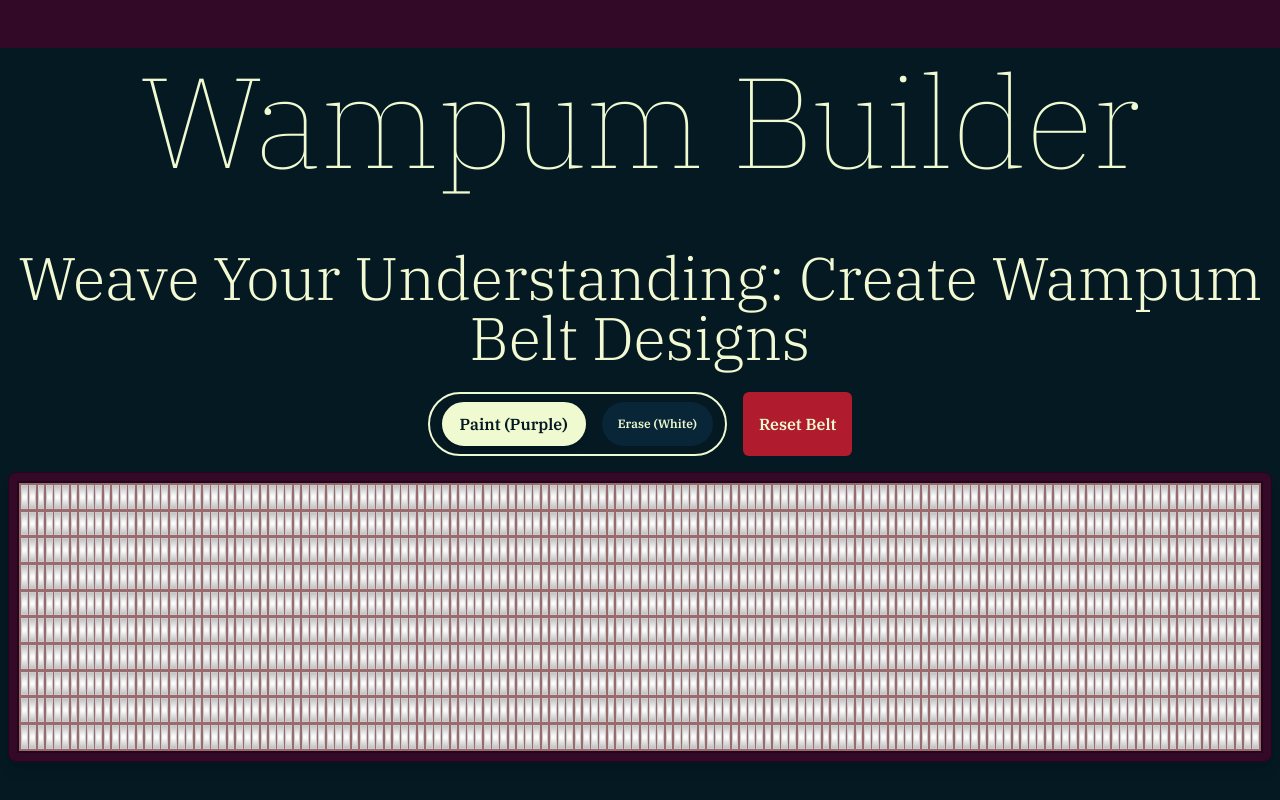
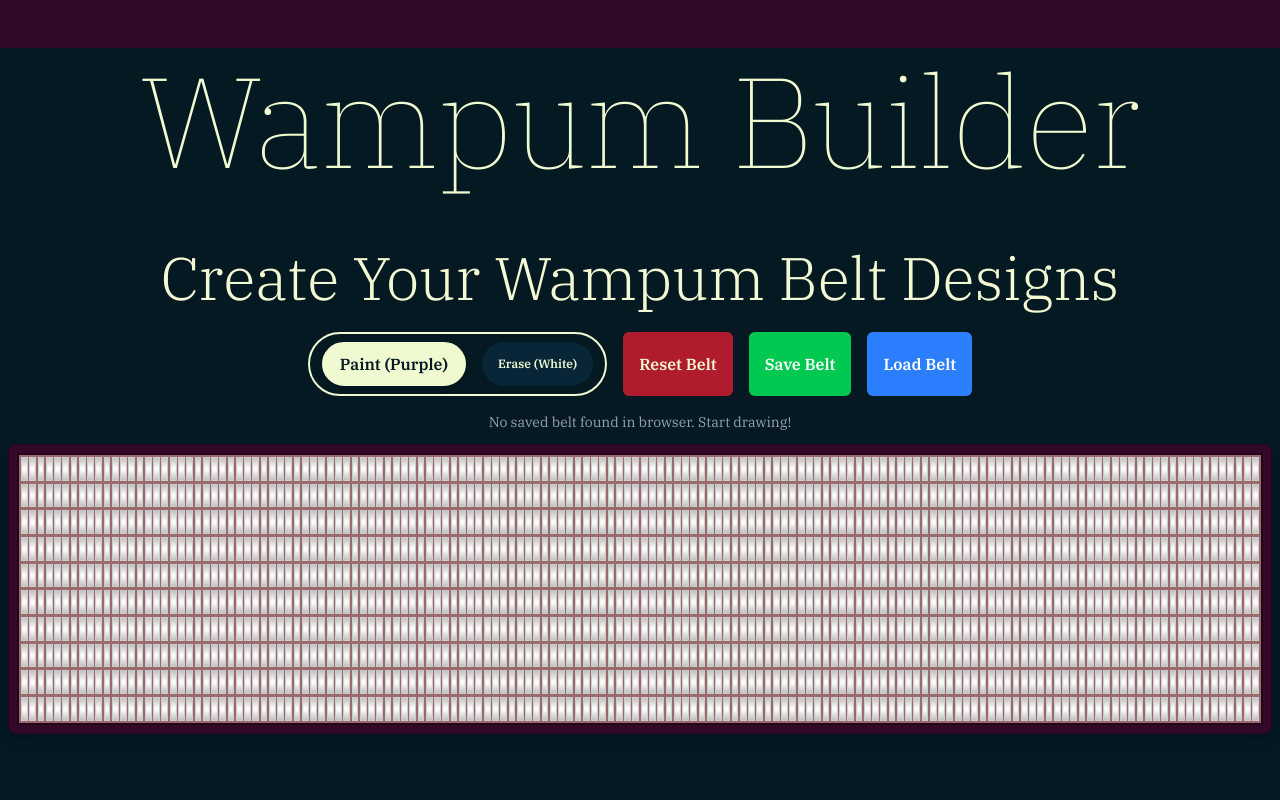
Before and after one commit to HUSS4IN22/wampumdesign, a React (Vite) app: page / in a window 1280 px wide. Shown: the part 808-1608 px from the top of the page. Built offline with nearby package versions, Linux system fonts and the light colour scheme.

Commit message:
add localstorage saving option

```diff
--- a/index.html
+++ b/index.html
@@ -5,7 +5,7 @@
     <link rel="icon" type="image/svg+xml" href="/vite.svg" />
     <link rel="stylesheet" href="./src/index.css" />
     <meta name="viewport" content="width=device-width, initial-scale=1.0" />
-    <title>Vite + React</title>
+    <title>CINT923 Wampum Belt Designer</title>
   </head>
   <body>
     <div id="root"></div>
--- a/src/components/WampumBuilder.jsx
+++ b/src/components/WampumBuilder.jsx
@@ -1,4 +1,3 @@
-
 import React, { useState, useEffect, useRef, useCallback} from 'react';
 import Bead from './Bead';
 
@@ -13,8 +12,8 @@ const BEAD_ROW_GAP_PX = 3;
 const BEAD_COLUMN_GAP_PX = 1.5;
 
 const BEAD_COLORS = {
-    'white': 'bead-gradient-white',
-    'purple': 'bead-gradient-purple',
+    'white': 'bead-gradient-white border-wampum-white-border',
+    'purple': 'bead-gradient-purple border-wampum-purple-border',
     'light-purple': 'bg-wampum-light-purple border-wampum-light-purple-border',
     'dark-purple': 'bg-wampum-dark-purple border-wampum-dark-purple-border',
 };
@@ -25,12 +24,68 @@ export default function WampumBuilder() {
     );
     const [isDragging, setIsDragging] = useState(false);
     const [brushMode, setBrushMode] = useState('paint');
+    const [statusMessage, setStatusMessage] = useState('');
 
     const gridRef = useRef(null);
+    const beadsRef = useRef(beads);
+
+    useEffect(() => {
+        beadsRef.current = beads;
+    }, [beads]);
+
+    useEffect(() => {
+        try {
+            const savedBeadsJson = localStorage.getItem('wampumBelt');
+            if (savedBeadsJson) {
+                const savedData = JSON.parse(savedBeadsJson);
+                if (savedData.beads && savedData.dimensions &&
+                    savedData.beads.length === wampumDimensions.rows * wampumDimensions.columns &&
+                    savedData.dimensions.rows === wampumDimensions.rows &&
+                    savedData.dimensions.columns === wampumDimensions.columns) {
+                    setBeads(savedData.beads);
+                    setStatusMessage("Belt loaded from your browser's storage!");
+                } else {
+                    setBeads(Array(wampumDimensions.rows * wampumDimensions.columns).fill('white'));
+                    setStatusMessage("Loaded belt had different dimensions or invalid data. Starting fresh.");
+                }
+            } else {
+                setStatusMessage("No saved belt found in browser. Start drawing!");
+            }
+        } catch (e) {
+            console.error("Error loading from local storage on mount:", e);
+            setStatusMessage(`Error loading belt: ${e.message}.`);
+        }
+    }, []);
+
+    useEffect(() => {
+        if (gridRef.current) {
+            gridRef.current.style.setProperty('--grid-rows', wampumDimensions.rows);
+            gridRef.current.style.setProperty('--grid-cols', wampumDimensions.columns);
+            gridRef.current.style.setProperty('--bead-width', `${BEAD_WIDTH_PX}px`);
+            gridRef.current.style.setProperty('--bead-height', `${BEAD_HEIGHT_PX}px`);
+            gridRef.current.style.setProperty('--bead-row-gap', `${BEAD_ROW_GAP_PX}px`);
+            gridRef.current.style.setProperty('--bead-column-gap', `${BEAD_COLUMN_GAP_PX}px`);
+        }
+    }, []);
 
     const getActiveColor = useCallback(() => {
         return brushMode === 'paint' ? 'purple':'white';
     }, [brushMode]);
+
+    const saveBeadsToLocalStorage = useCallback(() => {
+        try {
+            const dataToSave = {
+                beads: beadsRef.current,
+                dimensions: wampumDimensions,
+                lastSaved: new Date().toISOString()
+            };
+            localStorage.setItem('wampumBelt', JSON.stringify(dataToSave));
+            setStatusMessage("Belt saved automatically to your browser!");
+        } catch (e) {
+            console.error("Error saving to local storage:", e);
+            setStatusMessage(`Error saving: ${e.message}. Storage might be full.`);
+        }
+    }, []);
 
     const colorBead = useCallback((startIndex) => {
         setBeads(prevBeads => {
@@ -46,32 +101,34 @@ export default function WampumBuilder() {
     }, [getActiveColor]);
 
 
-
     const handleMouseDown = useCallback(()=> {
         setIsDragging(true);
-        console.log("Dragging")
     }, []);
 
     const handleMouseUp = useCallback(()=> {
         setIsDragging(false);
-        console.log("Not Dragging")
-    }, []);
+        saveBeadsToLocalStorage();
+    }, [saveBeadsToLocalStorage]);
 
     const handleMouseLeave = useCallback(()=> {
+        if (isDragging) {
             setIsDragging(false);
-        console.log("Not Dragging")
-    }, []);
+            saveBeadsToLocalStorage();
+        }
+    }, [isDragging, saveBeadsToLocalStorage]);
 
 
     const handleBeadClick = useCallback((index) => {
         colorBead(index);
-            console.log("Dragging")
-    }, [colorBead]);
+        setTimeout(() => {
+            saveBeadsToLocalStorage();
+        }, 0);
+    }, [colorBead, saveBeadsToLocalStorage]);
+
 
     const handleBeadMouseEnter = useCallback((index) => {
         if (isDragging) {
             colorBead(index);
-            console.log("Dragging")
         }
     }, [colorBead, isDragging]);
 
@@ -90,14 +147,42 @@ export default function WampumBuilder() {
         }
     }, []);
 
+    const handleSaveButtonClick = useCallback(() => {
+        saveBeadsToLocalStorage();
+        setStatusMessage("Belt explicitly saved!");
+    }, [saveBeadsToLocalStorage]);
+
+    const handleLoadButtonClick = useCallback(() => {
+        try {
+            const savedBeadsJson = localStorage.getItem('wampumBelt');
+            if (savedBeadsJson) {
+                const savedData = JSON.parse(savedBeadsJson);
+                if (savedData.beads && savedData.dimensions &&
+                    savedData.beads.length === wampumDimensions.rows * wampumDimensions.columns &&
+                    savedData.dimensions.rows === wampumDimensions.rows &&
+                    savedData.dimensions.columns === wampumDimensions.columns) {
+                    setBeads(savedData.beads);
+                    setStatusMessage("Belt reloaded from browser storage!");
+                } else {
+                    setStatusMessage("No compatible belt found to reload.");
+                }
+            } else {
+                setStatusMessage("No saved belt found in browser to reload.");
+            }
+        } catch (e) {
+            console.error("Error reloading from local storage via button:", e);
+            setStatusMessage(`Error reloading belt: ${e.message}.`);
+        }
+    }, []);
 
 
     return (
-        <div className="w-flex flex-col items-center bg-[#051923] text-theme-text px-2">
+        <div id="wampum-builder-section" className="w-full flex flex-col items-center bg-[#051923] text-theme-text px-2 pb-8">
             <h2 className="text-sm xs:text-md sm:text-2xl md:text-4xl lg:text-5xl xl:text-6xl font-light mb-6 text-theme-deep-blue text-center">
-                Weave Your Understanding: Create Wampum Belt Designs
+                Create Your Wampum Belt Designs
             </h2>
-            <div className="mb-4 flex justify-center space-x-4">
+
+            <div className="mb-4 flex flex-wrap justify-center space-x-2 sm:space-x-4">
                 <div className='flex space-x-4 px-3 py-2 border-2 border-[#effad1] rounded-full'>
                     <button
                         onClick={() => setBrushMode('paint')}
@@ -118,11 +203,29 @@ export default function WampumBuilder() {
                 >
                     Reset Belt
                 </button>
+                <button
+                    onClick={handleSaveButtonClick}
+                    className="py-2 px-4 rounded-md font-semibold bg-green-500 text-white hover:bg-green-600 transition-colors duration-200 ease-in-out"
+                >
+                    Save Belt
+                </button>
+                <button
+                    onClick={handleLoadButtonClick}
+                    className="py-2 px-4 rounded-md font-semibold bg-blue-500 text-white hover:bg-blue-600 transition-colors duration-200 ease-in-out"
+                >
+                    Load Belt
+                </button>
             </div>
+
+            {statusMessage && (
+                <div className="text-sm mb-3 text-gray-400">
+                    {statusMessage}
+                </div>
+            )}
 
             <div className="w-full max-w-full overflow-x-auto p-2 border border-[#23061b] rounded-lg bg-[#340928] shadow-lg">
                 <div
-                    className="wampum-grid lg:w-full grid gap-px border-2 border-[#23061b] bg-[#9b6a6c] p-0.5 select-none overflow-x-auto"
+                    className="wampum-grid grid gap-px border-2 border-[#23061b] bg-[#9b6a6c] p-0.5 select-none"
                     ref={gridRef}
                     onMouseDown={handleMouseDown}
                     onMouseUp={handleMouseUp}
@@ -185,11 +288,11 @@ export default function WampumBuilder() {
 // }, [])
 
 // const handleBeadClick = (index) => {
-//     console.log(`Clicked bead at index: ${index}`)
+//
 // }
 
 // const handleBeadMouseEnter = (index) => {
-//     console.log(`Mouse entered bead at index: ${index}`)
+//
 // }
 
 
--- a/src/sections/Header.jsx
+++ b/src/sections/Header.jsx
@@ -3,9 +3,9 @@ import { Link } from 'react-scroll';
 export default function Header() {
   return (
     <section className='h-screen w-full flex flex-col items-center justify-center'>
-        <div className='text-9xl font-thin text-center mb-14'>CINT 923 Final Project:</div>
-        <div className='text-5xl font-400 text-center mb-14'>Custom Wampum Belt Designer</div>
-        <div><p className="text-2xl font-300 text-center">Create creative Wampum Belt designs to honor Indigenous histories and cultures</p></div>
+        <div className='text-5xl sm:text-7xl md:text-8xl lg:text-9xl font-thin text-center mb-14'>CINT 923 Final Project:</div>
+        <div className='text-2xl sm:text-4xl md:text-6xl lg:text-7xl font-400 text-center mb-14'>Custom Wampum Belt Designer</div>
+        <div><p className="text-xl sm:text-2xl md:text-3xl lg:text-4xl font-300 text-center">Create your own creative Wampum Belt designs to honor Indigenous histories and cultures</p></div>
         <Link
           to="wampum-builder"
           smooth={true}
```
Lines whose indentation alone changed are shown as unchanged.
